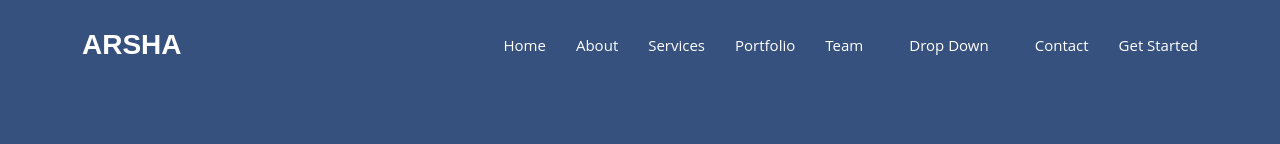
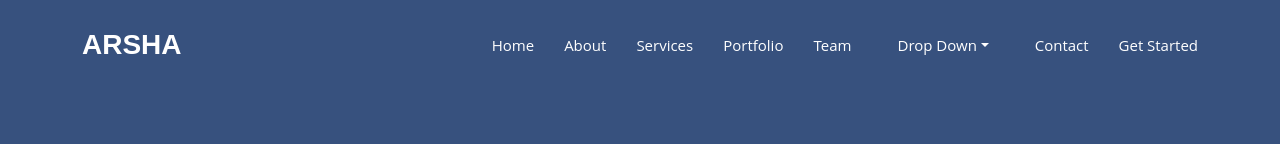
Before and after one commit to Catho14/frameworkCSS, a plain HTML site: page index.html in a window 1280 px wide. Shown: the top 144 px of the page. Drawn offline with nearby package versions, Linux system fonts and the light colour scheme.

Commit message:
Update index.html

```diff
--- a/index.html
+++ b/index.html
@@ -28,7 +28,7 @@ rel="stylesheet">
           <li><a class="nav-link scrollto" href="#">Services</a></li>
           <li><a class="nav-link scrollto" href="#">Portfolio</a></li>
           <li><a class="nav-link scrollto" href="#">Team</a></li>
-          <li class="nav-link lista"><a href="#"><span>Drop Down</span> <i class="bi bi-chevron-down"></i></a>
+          <li class="nav-link lista"><a class="dropdown-toggle" href="#"><span>Drop Down</span> <i class="bi bi-chevron-down"></i></a>
             <ul class="d-block ps-1 rounded" >
               <li><a class="fs-7 text-decoration-none" href="#">Option 1</a></li>
               <li><a class="fs-7 text-decoration-none" href="#">Option 2</a></li>
```
